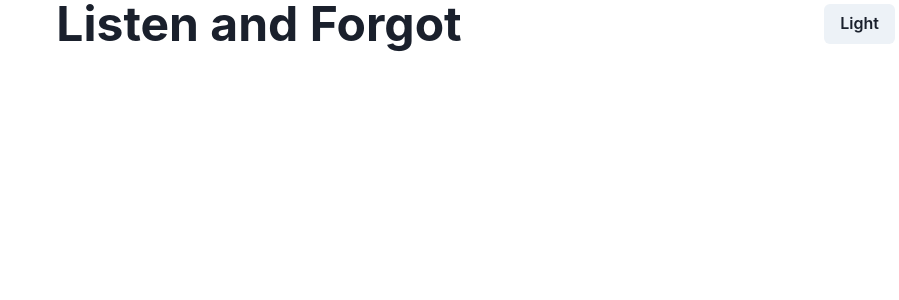
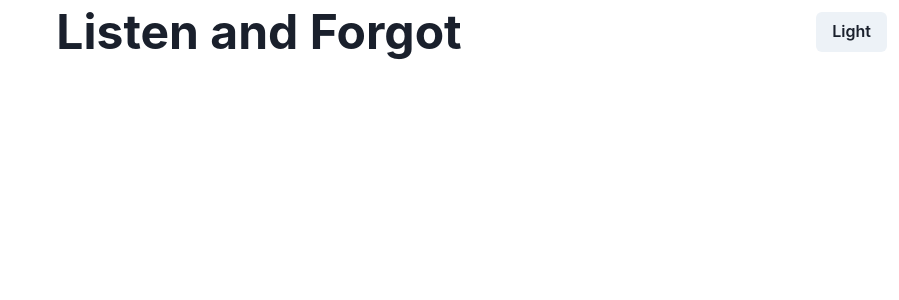
Before and after one commit to akshitarora921/listen-and-forget, a React (Create React App) app: page / in a window 1280 px wide. Shown: the top 300 px of the page, without its empty margins (381-1280 px from the left). Built offline with nearby package versions, Linux system fonts and the light colour scheme.

Commit message:
change margin

```diff
--- a/src/App.js
+++ b/src/App.js
@@ -9,14 +9,14 @@ function App() {
     <Flex justify='center'>
       <Button
         position='absolute'
-        right='1'
-        top='1'
+        right='3'
+        top='3'
         _focus={{ outline: "none" }}
         onClick={toggleColorMode}
       >
         {colorMode === "light" ? "Dark" : "Light"}
       </Button>
-      <Heading as='h1' size='2xl'>
+      <Heading as='h1' mt='2' size='2xl'>
         Listen and Forgot
       </Heading>
     </Flex>
```
Also changed, not shown: 1 other file (tests, documents, lock files or other folders).
